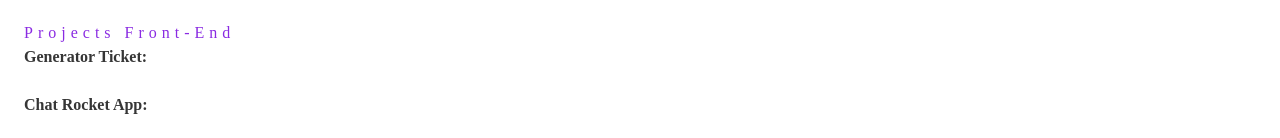
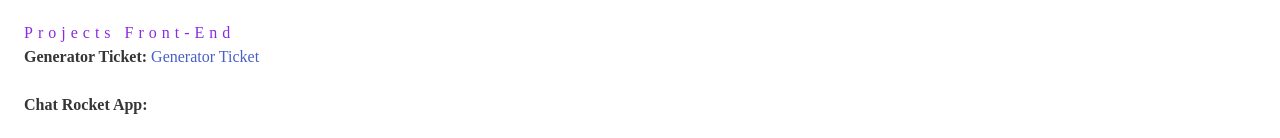
Before and after one commit to igormachado/igormachado.github.io, a plain HTML site: page index.html in a window 1280 px wide. Shown: the part 1883-2021 px from the top of the page. Drawn offline with nearby package versions, Linux system fonts and the light colour scheme.

Commit message:
Update index.html

```diff
--- a/index.html
+++ b/index.html
@@ -98,7 +98,7 @@
 
             <h4>Projects Front-End</h4>
                 <span><strong>Generator Ticket: </strong></span>
-                <a href="https://github.com/igormachado/generator-ticket" target="_blank"></a>
+                <a href="https://github.com/igormachado/generator-ticket" target="_blank">Generator Ticket</a>
                     <br>
                     <br>
                  <span><strong>Chat Rocket App: </strong></span>
```
